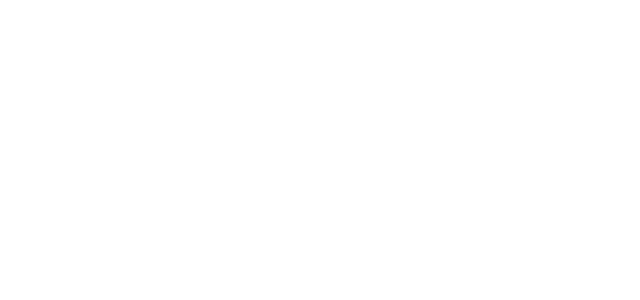
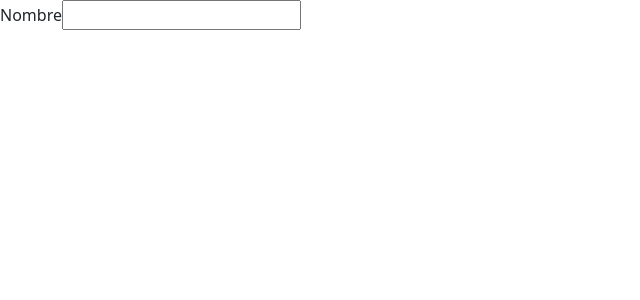
Before and after one commit to Galhrrera/first-spring-boot-crud-frontend, an Angular app in the folder FirstCrudSpringBootApplication/: page / in a window 1280 px wide. Shown: the top 300 px of the page, without its empty margins (0-640 px from the left). Built offline with nearby package versions, Linux system fonts and the light colour scheme.

Commit message:
Se importaron FormGroupModule y BrowserAnimationModule para seguir el tutorial

```diff
--- a/FirstCrudSpringBootApplication/src/app/app.component.html
+++ b/FirstCrudSpringBootApplication/src/app/app.component.html
@@ -1,2 +1,9 @@
+<form [formGroup]="personasForm" (ngSubmit)="guardarPersona()">
+    <div class="formGroup">
+        <label for="nombre">Nombre</label>
+        <input type="text" formControlName="nombre" class="formControl" name="nombre">
+    </div>
+</form>
+
 
 <router-outlet></router-outlet>
--- a/FirstCrudSpringBootApplication/src/app/app.component.ts
+++ b/FirstCrudSpringBootApplication/src/app/app.component.ts
@@ -18,7 +18,7 @@ export class AppComponent implements OnInit {
     public paisesService: PaisesService,
     public personasService: PersonasService,
     public estadosService: EstadosService
-  ) {}
+  ) { }
 
   ngOnInit(): void {
     this.personasForm = this.fb.group({
@@ -28,4 +28,8 @@ export class AppComponent implements OnInit {
       estado: ['', Validators.required]
     });
   }
+
+  guardarPersona(): void {
+
+  }
 }
```
Also changed, not shown: FirstCrudSpringBootApplication/src/app/app.module.ts (+6 -1 lines).
